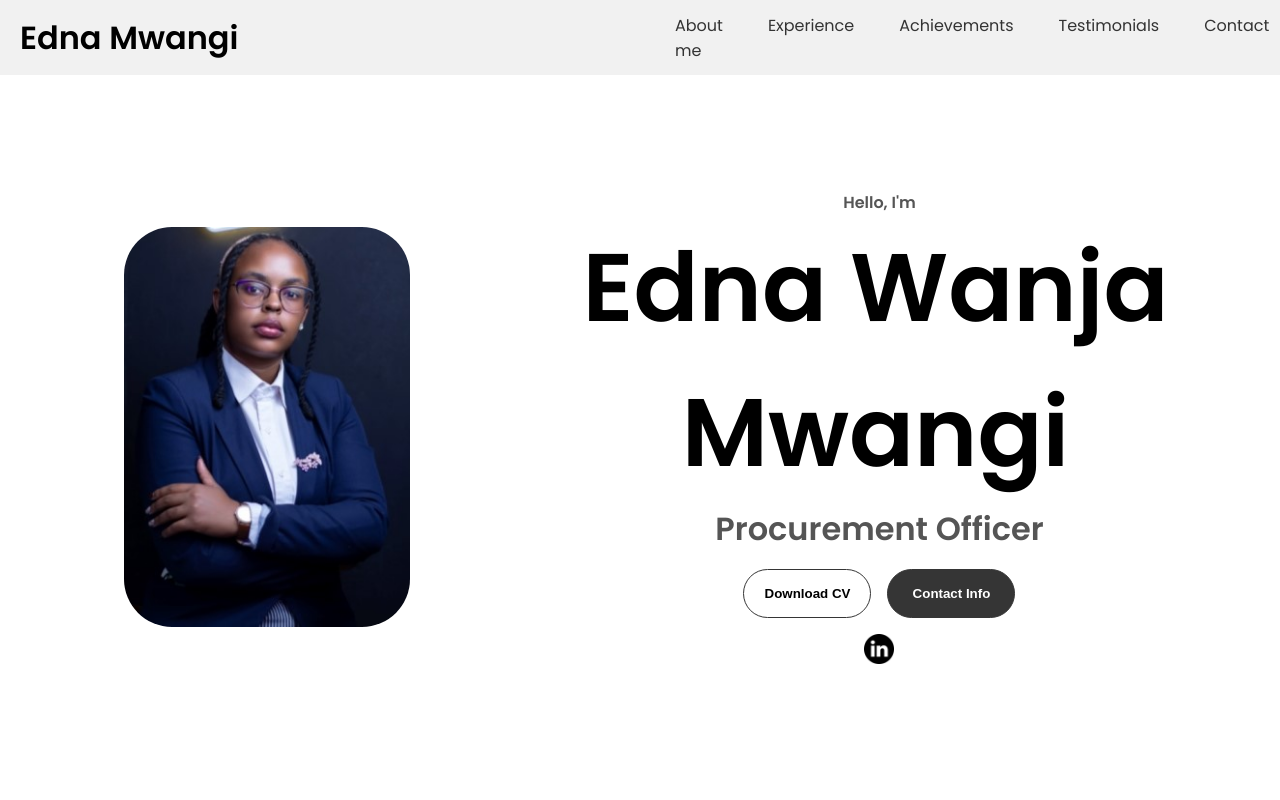
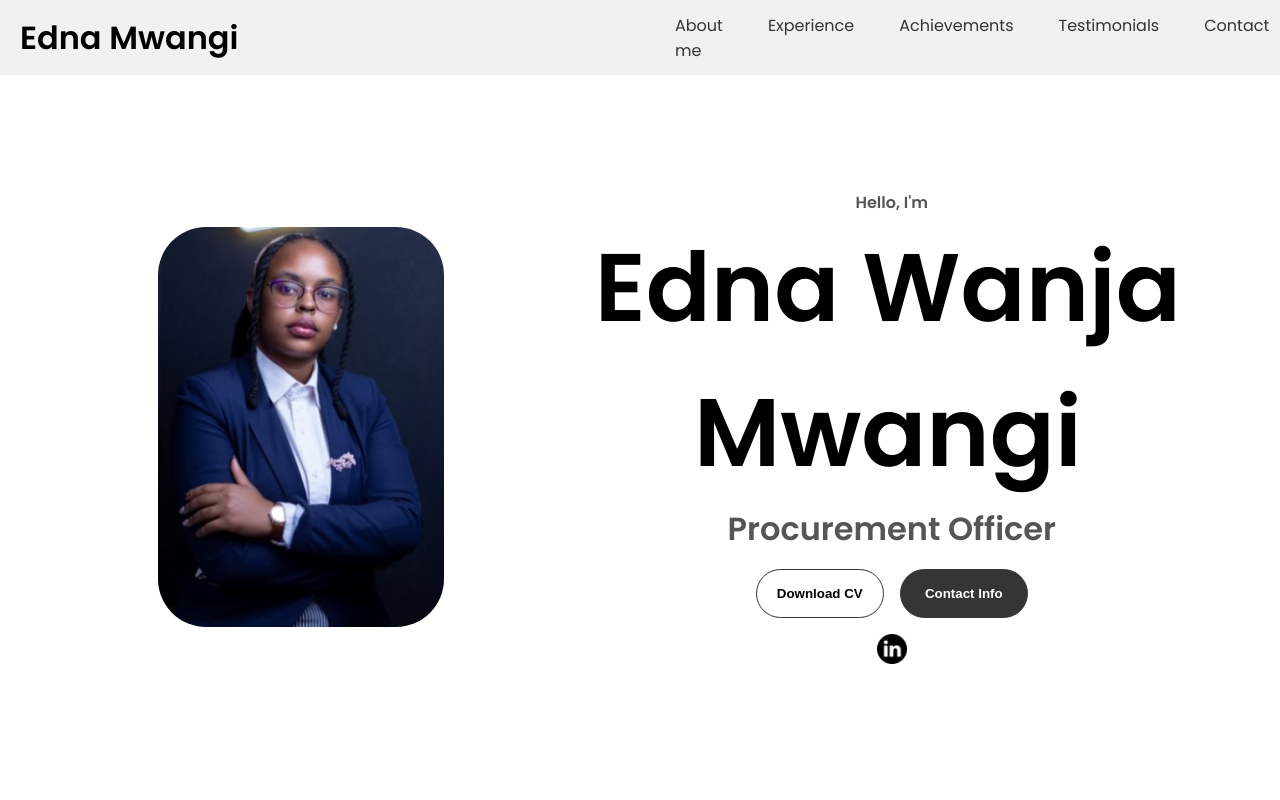
Before and after one commit to Andymwangi/senior-procurement-officer-portfolio, a plain HTML site: page index.html in a window 1280 px wide. Shown: the top 800 px of the page. Drawn offline with Linux system fonts and the light colour scheme.

Commit message:
Update style.css

```diff
--- a/style.css
+++ b/style.css
@@ -189,7 +189,7 @@ section {
   display: flex;
   height: 400px;
   width: 400px;
-  padding-left: 6rem;
+  padding-left: 8rem;
   margin: auto 0;
 }
 
@@ -200,7 +200,7 @@ section {
 
 .section-pic{
     border-radius: 3rem;
-    margin-left: .5rem;
+    margin-left: .6rem;
 }
 
 .section__text p {
```
